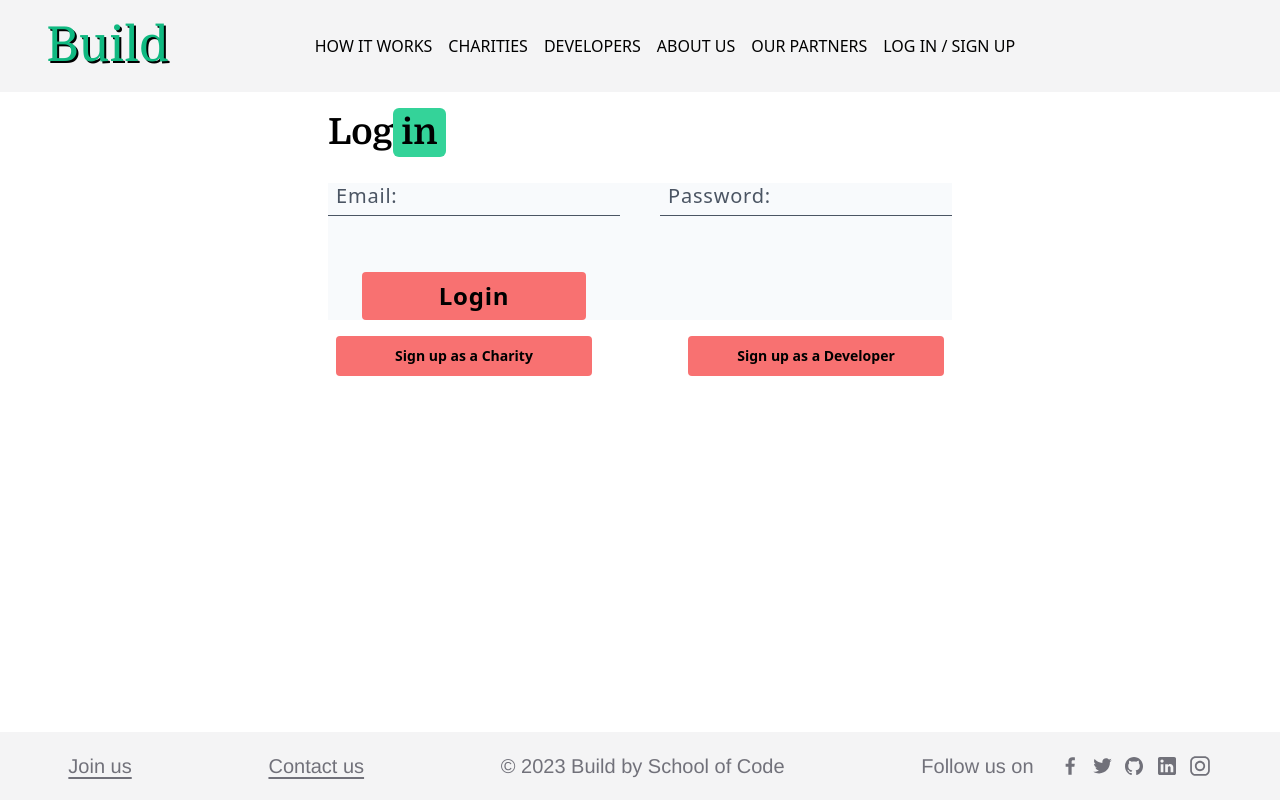
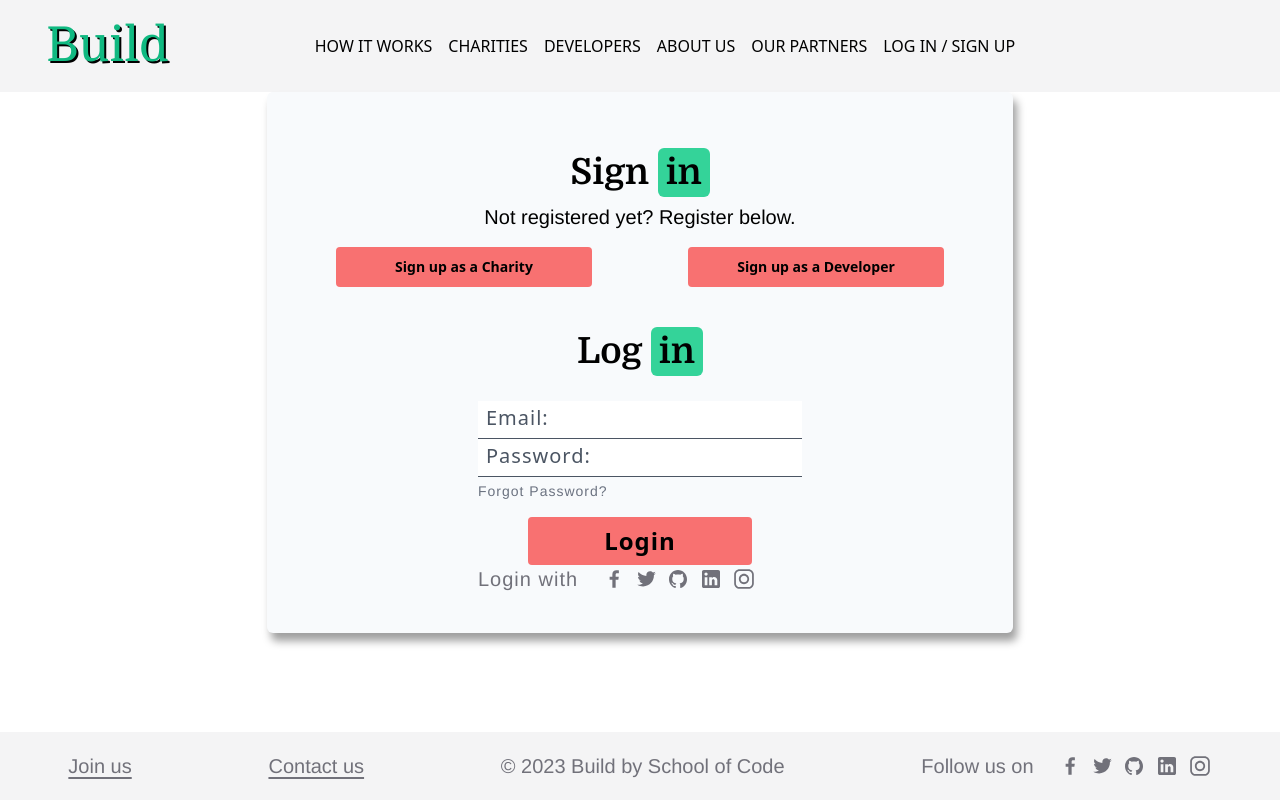
Before and after one commit to SchoolOfCode/Team-Build, a Next.js app: page /login in a window 1280 px wide. Built offline with nearby package versions, Linux system fonts and the light colour scheme; no server answers.

Commit message:
Login fix

```diff
--- a/src/components/SimpleLogin.jsx
+++ b/src/components/SimpleLogin.jsx
@@ -43,59 +43,197 @@ export default function SimpleLogin() {
   };
 
   return (
+    <div className="text-left mx-3 lg:p-10 lg:flex lg:flex-col lg:bg-slate-50 lg:justify-center lg:align-middle lg:text-xl lg:items-center lg:w-7/12 lg:shadow-[4.0px_8.0px_8.0px_rgba(0,0,0,0.38)] lg:rounded-md">
+      <h1 className="text-4xl font-bold mt-3 leading-relaxed">
+        Sign <span className="bg-emerald-400 py-1 px-2 rounded-md">in</span>
+      </h1>
+      <p>Not registered yet? Register below.</p>
+
       <div>
+        <div className="flex flex-row lg:flex-row justify-center lg:gap-20 items-center mb-4">
+          <button className="bg-red-400  font-bold rounded w-44 h-10 text-sm lg:w-64 lg:text-md lg:mt-4 m-2">
+            <Link href="/charity/register">Sign up as a Charity</Link>
+          </button>
+          <button className="bg-red-400  font-bold rounded w-44 h-10 text-sm lg:w-64 lg:text-md lg:mt-4 m-2">
+            <Link href="/developers/register">Sign up as a Developer</Link>
+          </button>
+        </div>
+      </div>
+
       <h1 className="text-4xl font-bold mt-3 leading-relaxed">
-        Log<span className="bg-emerald-400 py-1 px-2 rounded-md">in</span>
+        Log <span className="bg-emerald-400 py-1 px-2 rounded-md">in</span>
       </h1>
       <form
-        className="bg-slate-50 mt-5 tracking-wider flex flex-col w-full lg:grid lg:grid-cols-2 lg:gap-10 gap-5"
+        className="mt-5 tracking-wider flex flex-col "
         method="POST"
         action="https://team-5-final-project-pi.vercel.app/developer/register"
         onSubmit={simpleLogin}
       >
+        <div>
           <div>
             <input
               type="text"
               name="email"
               onChange={handleInput}
               value={email}
-            className="appearance-none bg-transparent border-b pb-2 border-gray-600 placeholder:text-gray-600 placeholder:text-xl w-full text-black mr-3 py-1 px-2 leading-tight focus:outline-none"
+              className="border-b pb-2 border-gray-600 placeholder:text-gray-600 placeholder:text-xl w-full text-black mr-3 py-1 px-2 leading-tight focus:outline-none"
               placeholder="Email:"
               required
             />
           </div>
 
+          <div class="flex flex-col">
             <input
               type="text"
               name="password"
               onChange={() => {}}
               value=""
-          className="appearance-none bg-transparent border-b pb-2 border-gray-600 placeholder:text-gray-600 placeholder:text-xl w-full text-black py-1 px-2 leading-tight focus:outline-none"
+              class="border-b pb-2 border-gray-600 placeholder:text-gray-600 placeholder:text-xl w-full text-black py-1 px-2 leading-tight focus:outline-none"
               placeholder="Password:"
             />
+            <p class="text-sm text-gray-500 mt-1">Forgot Password?</p>
+          </div>
+        </div>
 
         <div className="flex justify-center">
           <button
             type="submit"
-            className="button bg-red-400 font-bold rounded w-36 h-12 text-xl lg:w-56 lg:text-2xl lg:mt-4 mt-4"
+            className="bg-red-400 font-bold rounded w-36 h-12 text-xl lg:w-56 lg:text-2xl lg:mt-4 mt-4"
           >
             Login
           </button>
         </div>
 
         <div className="flex flex-col"></div>
+
+        <div className="hidden md:flex items-center gap-2">
+          <p className="text-zinc-500 text-xl mr-4">Login with</p>
+          <Link href=" " className="text-zinc-500 hover:text-grey-900">
+            <svg
+              xmlns="http://www.w3.org/2000/svg"
+              width="24"
+              height="24"
+              viewBox="0 0 24 24"
+              fill="none"
+            >
+              <path
+                fillRule="evenodd"
+                clipRule="evenodd"
+                d="M13.6348 20.7273V12.766H16.3582L16.7668 9.66246H13.6348V7.68128C13.6348 6.78301 13.8881 6.17085 15.2029 6.17085L16.877 6.17017V3.39424C16.5875 3.35733 15.5937 3.27273 14.437 3.27273C12.0216 3.27273 10.368 4.71881 10.368 7.37391V9.66246H7.63636V12.766H10.368V20.7273H13.6348Z"
+                fill="currentColor"
+              />
+              <mask
+                id="mask0_3320_6483"
+                style={{ maskType: "luminance" }}
+                maskUnits="userSpaceOnUse"
+                x="7"
+                y="3"
+                width="10"
+                height="18"
+              >
+                <path
+                  fillRule="evenodd"
+                  clipRule="evenodd"
+                  d="M13.6348 20.7273V12.766H16.3582L16.7668 9.66246H13.6348V7.68128C13.6348 6.78301 13.8881 6.17085 15.2029 6.17085L16.877 6.17017V3.39424C16.5875 3.35733 15.5937 3.27273 14.437 3.27273C12.0216 3.27273 10.368 4.71881 10.368 7.37391V9.66246H7.63636V12.766H10.368V20.7273H13.6348Z"
+                  fill="white"
+                />
+              </mask>
+            </svg>
+          </Link>
+          <Link href="" className="text-zinc-500 hover:text-grey-900">
+            <svg
+              xmlns="http://www.w3.org/2000/svg"
+              width="24"
+              height="24"
+              viewBox="0 0 24 24"
+              fill="none"
+            >
+              <path
+                fillRule="evenodd"
+                clipRule="evenodd"
+                d="M21.8182 6.14597C21.1356 6.44842 20.4032 6.65355 19.6337 6.74512C20.4194 6.27461 21.0208 5.5283 21.3059 4.64176C20.5689 5.07748 19.7553 5.39388 18.8885 5.56539C18.1943 4.82488 17.207 4.36364 16.1118 4.36364C14.0108 4.36364 12.3072 6.06718 12.3072 8.16706C12.3072 8.46488 12.3408 8.75576 12.4058 9.03391C9.24436 8.87512 6.44106 7.36048 4.56485 5.05894C4.23688 5.61985 4.0503 6.27342 4.0503 6.97109C4.0503 8.29106 4.72246 9.45573 5.74227 10.1371C5.11879 10.1163 4.53239 9.94476 4.01903 9.65967V9.70718C4.01903 11.5498 5.33088 13.0876 7.07033 13.4376C6.75164 13.5234 6.41558 13.5709 6.06791 13.5709C5.82224 13.5709 5.58467 13.5465 5.35173 13.5002C5.83612 15.0125 7.2407 16.1123 8.90485 16.1424C7.60343 17.1622 5.96246 17.7683 4.18012 17.7683C3.87303 17.7683 3.57055 17.7498 3.27273 17.7162C4.95658 18.7974 6.95564 19.4278 9.10418 19.4278C16.1026 19.4278 19.9281 13.6312 19.9281 8.60397L19.9153 8.11145C20.6628 7.57833 21.3094 6.90851 21.8182 6.14597Z"
+                fill="currentColor"
+              />
+              <mask
+                id="mask0_3320_6484"
+                style={{ maskType: "luminance" }}
+                maskUnits="userSpaceOnUse"
+                x="3"
+                y="4"
+                width="19"
+                height="16"
+              >
+                <path
+                  fillRule="evenodd"
+                  clipRule="evenodd"
+                  d="M21.8182 6.14597C21.1356 6.44842 20.4032 6.65355 19.6337 6.74512C20.4194 6.27461 21.0208 5.5283 21.3059 4.64176C20.5689 5.07748 19.7553 5.39388 18.8885 5.56539C18.1943 4.82488 17.207 4.36364 16.1118 4.36364C14.0108 4.36364 12.3072 6.06718 12.3072 8.16706C12.3072 8.46488 12.3408 8.75576 12.4058 9.03391C9.24436 8.87512 6.44106 7.36048 4.56485 5.05894C4.23688 5.61985 4.0503 6.27342 4.0503 6.97109C4.0503 8.29106 4.72246 9.45573 5.74227 10.1371C5.11879 10.1163 4.53239 9.94476 4.01903 9.65967V9.70718C4.01903 11.5498 5.33088 13.0876 7.07033 13.4376C6.75164 13.5234 6.41558 13.5709 6.06791 13.5709C5.82224 13.5709 5.58467 13.5465 5.35173 13.5002C5.83612 15.0125 7.2407 16.1123 8.90485 16.1424C7.60343 17.1622 5.96246 17.7683 4.18012 17.7683C3.87303 17.7683 3.57055 17.7498 3.27273 17.7162C4.95658 18.7974 6.95564 19.4278 9.10418 19.4278C16.1026 19.4278 19.9281 13.6312 19.9281 8.60397L19.9153 8.11145C20.6628 7.57833 21.3094 6.90851 21.8182 6.14597Z"
+                  fill="white"
+                />
+              </mask>
+            </svg>
+          </Link>
+          <Link href=" " className="text-zinc-500 hover:text-grey-900">
+            <svg
+              xmlns="http://www.w3.org/2000/svg"
+              width="24"
+              height="24"
+              viewBox="0 0 24 24"
+              fill="none"
+            >
+              <path
+                d="M12 3C7.0275 3 3 7.13211 3 12.2284C3 16.3065 5.5785 19.7648 9.15375 20.9841C9.60375 21.0709 9.76875 20.7853 9.76875 20.5403C9.76875 20.3212 9.76125 19.7405 9.7575 18.9712C7.254 19.5277 6.726 17.7332 6.726 17.7332C6.3165 16.6681 5.72475 16.3832 5.72475 16.3832C4.9095 15.8111 5.78775 15.8229 5.78775 15.8229C6.6915 15.887 7.16625 16.7737 7.16625 16.7737C7.96875 18.1847 9.273 17.777 9.7875 17.5414C9.8685 16.9443 10.1003 16.5381 10.3575 16.3073C8.35875 16.0764 6.258 15.2829 6.258 11.7471C6.258 10.7399 6.60675 9.91659 7.18425 9.27095C7.083 9.03774 6.77925 8.0994 7.263 6.82846C7.263 6.82846 8.01675 6.58116 9.738 7.77462C10.458 7.56958 11.223 7.46785 11.988 7.46315C12.753 7.46785 13.518 7.56958 14.238 7.77462C15.948 6.58116 16.7017 6.82846 16.7017 6.82846C17.1855 8.0994 16.8818 9.03774 16.7917 9.27095C17.3655 9.91659 17.7142 10.7399 17.7142 11.7471C17.7142 15.2923 15.6105 16.0725 13.608 16.2995C13.923 16.5765 14.2155 17.1423 14.2155 18.0071C14.2155 19.242 14.2043 20.2344 14.2043 20.5341C14.2043 20.7759 14.3617 21.0647 14.823 20.9723C18.4237 19.7609 21 16.3002 21 12.2284C21 7.13211 16.9703 3 12 3Z"
+                fill="currentColor"
+              />
+            </svg>
+          </Link>
+          <Link href=" " className="text-zinc-500 hover:text-grey-900 ml-1">
+            <svg
+              xmlns="http://www.w3.org/2000/svg"
+              width="18"
+              height="18"
+              viewBox="0 0 18 18"
+              fill="none"
+            >
+              <path
+                d="M16.2 0H1.8C0.81 0 0 0.81 0 1.8V16.2C0 17.19 0.81 18 1.8 18H16.2C17.19 18 18 17.19 18 16.2V1.8C18 0.81 17.19 0 16.2 0ZM5.4 15.3H2.7V7.2H5.4V15.3ZM4.05 5.67C3.15 5.67 2.43 4.95 2.43 4.05C2.43 3.15 3.15 2.43 4.05 2.43C4.95 2.43 5.67 3.15 5.67 4.05C5.67 4.95 4.95 5.67 4.05 5.67ZM15.3 15.3H12.6V10.53C12.6 9.81004 11.97 9.18 11.25 9.18C10.53 9.18 9.9 9.81004 9.9 10.53V15.3H7.2V7.2H9.9V8.28C10.35 7.56 11.34 7.02 12.15 7.02C13.86 7.02 15.3 8.46 15.3 10.17V15.3Z"
+                fill="currentColor"
+              />
+            </svg>
+          </Link>
+          <Link href=" " className="text-zinc-500 hover:text-grey-900 ml-1">
+            <svg
+              xmlns="http://www.w3.org/2000/svg"
+              width="24"
+              height="24"
+              viewBox="0 0 24 24"
+              fill="none"
+            >
+              <path
+                fillRule="evenodd"
+                clipRule="evenodd"
+                d="M7.60063 2.18182H16.3991C19.3873 2.18182 21.8183 4.61281 21.8182 7.60074V16.3993C21.8182 19.3872 19.3873 21.8182 16.3991 21.8182H7.60063C4.6127 21.8182 2.18182 19.3873 2.18182 16.3993V7.60074C2.18182 4.61281 4.6127 2.18182 7.60063 2.18182ZM16.3993 20.0759C18.4266 20.0759 20.0761 18.4266 20.0761 16.3993H20.0759V7.60074C20.0759 5.57348 18.4265 3.92405 16.3991 3.92405H7.60063C5.57336 3.92405 3.92405 5.57348 3.92405 7.60074V16.3993C3.92405 18.4266 5.57336 20.0761 7.60063 20.0759H16.3993ZM6.85714 12.0001C6.85714 9.16424 9.16418 6.85714 12 6.85714C14.8358 6.85714 17.1429 9.16424 17.1429 12.0001C17.1429 14.8359 14.8358 17.1429 12 17.1429C9.16418 17.1429 6.85714 14.8359 6.85714 12.0001ZM8.62798 12C8.62798 13.8593 10.1407 15.3719 12 15.3719C13.8593 15.3719 15.372 13.8593 15.372 12C15.372 10.1406 13.8594 8.6279 12 8.6279C10.1406 8.6279 8.62798 10.1406 8.62798 12Z"
+                fill="currentColor"
+              />
+              <mask
+                id="mask0_3320_6487"
+                style={{ maskType: "luminance" }}
+                maskUnits="userSpaceOnUse"
+                x="2"
+                y="2"
+                width="20"
+                height="20"
+              >
+                <path
+                  fillRule="evenodd"
+                  clipRule="evenodd"
+                  d="M7.60063 2.18182H16.3991C19.3873 2.18182 21.8183 4.61281 21.8182 7.60074V16.3993C21.8182 19.3872 19.3873 21.8182 16.3991 21.8182H7.60063C4.6127 21.8182 2.18182 19.3873 2.18182 16.3993V7.60074C2.18182 4.61281 4.6127 2.18182 7.60063 2.18182ZM16.3993 20.0759C18.4266 20.0759 20.0761 18.4266 20.0761 16.3993H20.0759V7.60074C20.0759 5.57348 18.4265 3.92405 16.3991 3.92405H7.60063C5.57336 3.92405 3.92405 5.57348 3.92405 7.60074V16.3993C3.92405 18.4266 5.57336 20.0761 7.60063 20.0759H16.3993ZM6.85714 12.0001C6.85714 9.16424 9.16418 6.85714 12 6.85714C14.8358 6.85714 17.1429 9.16424 17.1429 12.0001C17.1429 14.8359 14.8358 17.1429 12 17.1429C9.16418 17.1429 6.85714 14.8359 6.85714 12.0001ZM8.62798 12C8.62798 13.8593 10.1407 15.3719 12 15.3719C13.8593 15.3719 15.372 13.8593 15.372 12C15.372 10.1406 13.8594 8.6279 12 8.6279C10.1406 8.6279 8.62798 10.1406 8.62798 12Z"
+                  fill="white"
+                />
+              </mask>
+            </svg>
+          </Link>
+        </div>
       </form>
-
-      <div>
-        <div className="flex flex-row lg:flex-row justify-center lg:justify-center lg:gap-20 items-center mb-4">
-          <button className="button bg-red-400  font-bold rounded w-44 h-10 text-sm lg:w-64 lg:text-md lg:mt-4 m-2">
-            <Link href="/charity/register">Sign up as a Charity</Link>
-          </button>
-          <button className="button bg-red-400  font-bold rounded w-44 h-10 text-sm lg:w-64 lg:text-md lg:mt-4 m-2">
-            <Link href="/developers/register">Sign up as a Developer</Link>
-          </button>
-        </div>
-      </div>
     </div>
   );
 }
```
Lines whose indentation alone changed are shown as unchanged.
